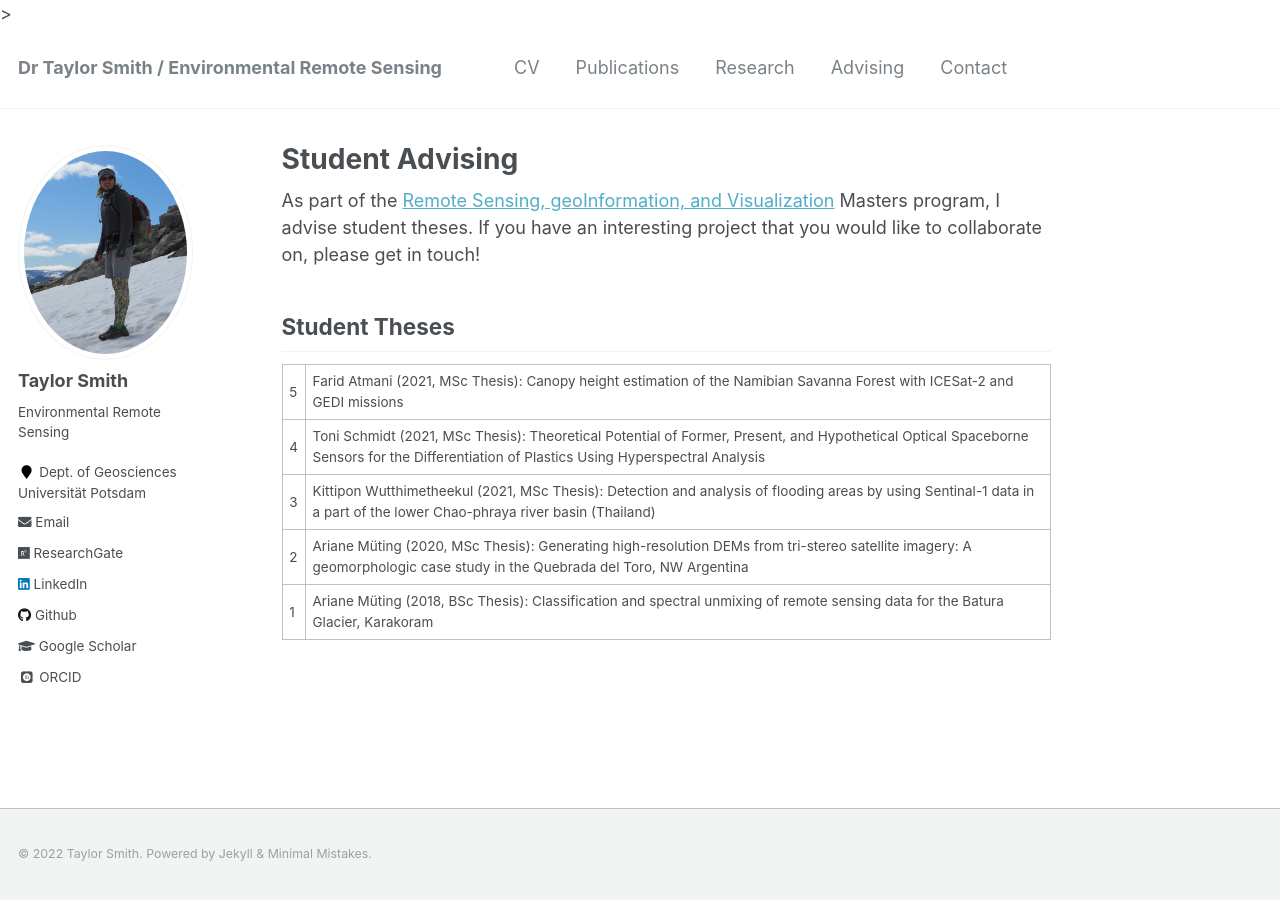
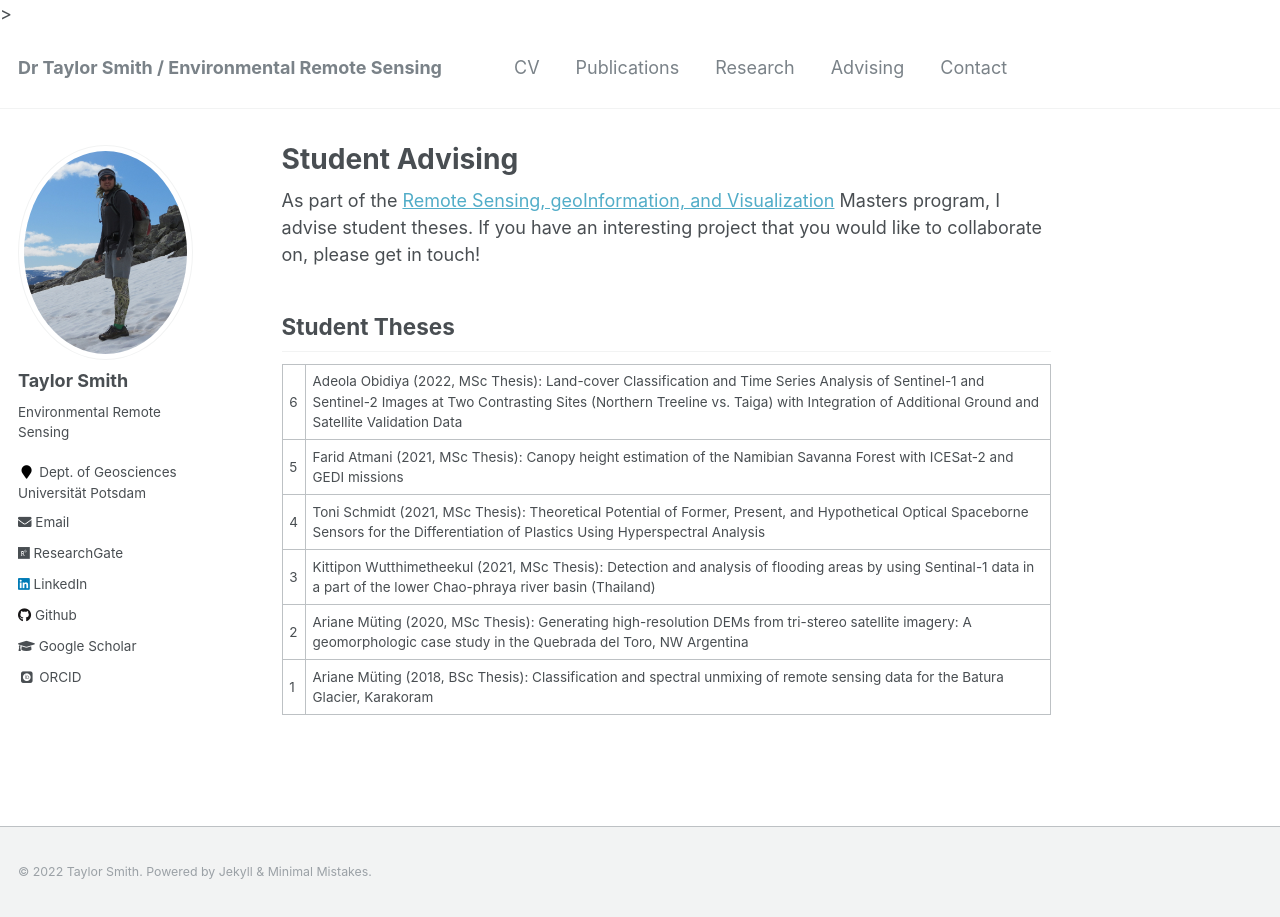
Before and after one commit to tasmi/tasmi.github.io, a Jekyll site: the page built from _pages/advising.md, in a window 1280 px wide. Built offline with Jekyll 4.4.1, drawn with Linux system fonts in a browser that asks for light colours; some web fonts are replaced.

Commit message:
Update advising.md

```diff
--- a/_pages/advising.md
+++ b/_pages/advising.md
@@ -8,6 +8,7 @@ As part of the [Remote Sensing, geoInformation, and Visualization](https://up-rs
 
 ## Student Theses
 
+6 | Adeola Obidiya (2022, MSc Thesis): Land-cover Classification and Time Series Analysis of Sentinel-1 and Sentinel-2 Images at Two Contrasting Sites (Northern Treeline vs. Taiga) with Integration of Additional Ground and Satellite Validation Data
 5 | Farid Atmani (2021, MSc Thesis): Canopy height estimation of the Namibian Savanna Forest with ICESat-2 and GEDI missions
 4 | Toni Schmidt (2021, MSc Thesis): Theoretical Potential of Former, Present, and Hypothetical Optical Spaceborne Sensors for the Differentiation of Plastics Using Hyperspectral Analysis
 3 | Kittipon Wutthimetheekul (2021, MSc Thesis): Detection and analysis of flooding areas by using Sentinal-1 data in a part of the lower Chao-phraya river basin (Thailand)
```
